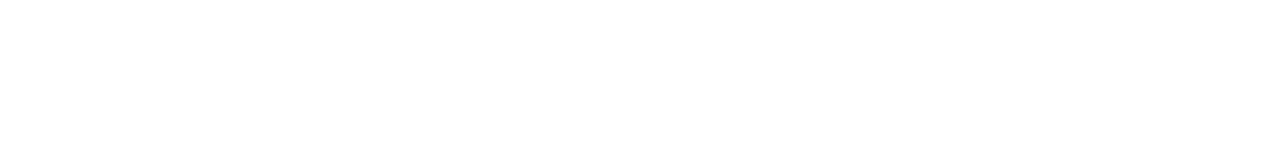
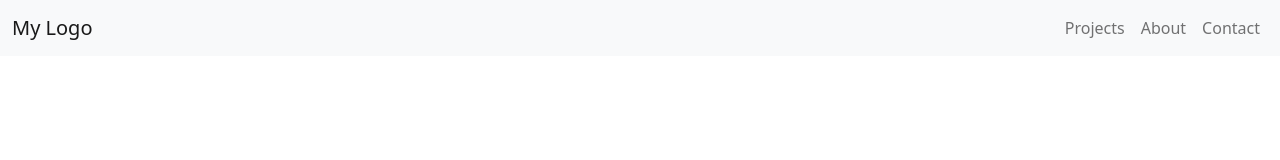
Before and after one commit to BryteLitty/bootstrap-repository, a plain HTML site: page index.html in a window 1280 px wide. Drawn offline with nearby package versions, Linux system fonts and the light colour scheme.

Commit message:
add navbar

```diff
--- a/index.html
+++ b/index.html
@@ -5,8 +5,38 @@
     <meta http-equiv="X-UA-Compatible" content="IE=edge">
     <meta name="viewport" content="width=device-width, initial-scale=1.0">
     <title>Bootstrap-Portfolio Project</title>
+    <link href="https://cdn.jsdelivr.net/npm/bootstrap@5.2.2/dist/css/bootstrap.min.css" rel="stylesheet" integrity="sha384-Zenh87qX5JnK2Jl0vWa8Ck2rdkQ2Bzep5IDxbcnCeuOxjzrPF/et3URy9Bv1WTRi" crossorigin="anonymous">
 </head>
 <body>
+    <header>
+        <nav class="navbar navbar-expand-lg navbar-light bg-light">
+            <div class="container-fluid">
+                <a href="#" class="navbar-brand">My Logo</a>
+                <button class="navbar-toggler" type="button" data-bs-toggle="collapse" data-bs-target="#navbarNav" aria-controls="navbarNav" aria-expanded="false" aria-label="Toggle navigation">
+                    <span class="navbar-toggler-icon"></span>
+                  </button>
+                  <div class="collapse navbar-collapse" id="navbarNav">
+                    <ul class="navbar-nav ms-auto">
+                        <li class="nav-item">
+                            <a class="nav-link" href="#">Projects</a>
+                          </li>
+                          <li class="nav-item">
+                            <a class="nav-link" href="#">About</a>
+                          </li>
+                          <li class="nav-item">
+                            <a class="nav-link " href="#" >Contact</a>
+                          </li>
+                    </ul>
+                  </div>
+            </div>
+        </nav>
+    </header>
 
+    <main>
+
+    </main>
+
+
+<script src="https://cdn.jsdelivr.net/npm/bootstrap@5.2.2/dist/js/bootstrap.bundle.min.js" integrity="sha384-OERcA2EqjJCMA+/3y+gxIOqMEjwtxJY7qPCqsdltbNJuaOe923+mo//f6V8Qbsw3" crossorigin="anonymous"></script>
 </body>
 </html>
```
